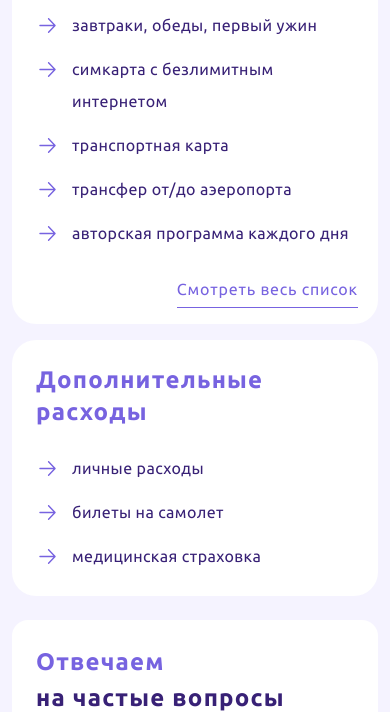
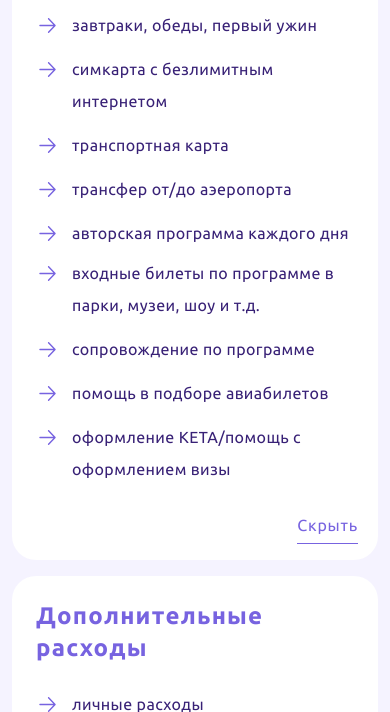
Before and after one commit to AzamjonKobulov/wings-tour, a website: page public/course.html in a window 390 px wide. Both pictures are taken after a click on the button "Смотреть весь список". Shown: the part 3396-4108 px from the top of the page. Drawn offline with nearby package versions, Linux system fonts and the light colour scheme.

Commit message:
fix/issue

```diff
--- a/public/course.html
+++ b/public/course.html
@@ -1108,7 +1108,10 @@
                   </ul>
 
                   <!-- Right -->
-                  <ul id="additional-info" class="hidden sm:block space-y-3">
+                  <ul
+                    id="additional-info-price"
+                    class="hidden sm:block space-y-3"
+                  >
                     <li class="flex gap-3">
                       <img
                         src="./assets/images/icon-arrow-right.svg"
@@ -1163,7 +1166,7 @@
               <div class="flex sm:hidden items-center justify-end pb-4 pr-5">
                 <button
                   class="text-brand-vivid-purple leading-8 tracking-wider border-b border-brand-vivid-purple pb-0.5"
-                  id="toggle-info"
+                  id="toggle-info-price"
                 >
                   Смотреть весь список
                 </button>
--- a/public/js/script.js
+++ b/public/js/script.js
@@ -265,35 +265,37 @@ document.addEventListener("DOMContentLoaded", () => {
   });
 });
 
-// Select the button and the paragraph
-const button = document.getElementById("toggle-info");
-const paragraph = document.getElementById("additional-info");
+// Function to handle toggle functionality
+function setupToggle(buttonId, contentId, showText, hideText) {
+  const button = document.getElementById(buttonId);
+  const content = document.getElementById(contentId);
 
-// Add an event listener to the button
-button.addEventListener("click", () => {
-  // Toggle the "hidden" class on the paragraph
-  paragraph.classList.toggle("hidden");
+  // Ensure both button and content exist
+  if (!button || !content) {
+    console.warn(
+      `Button or content element not found: ${buttonId}, ${contentId}`
+    );
+    return;
+  }
 
-  // Update the button text based on the paragraph's visibility
-  if (paragraph.classList.contains("hidden")) {
-    button.textContent = "Подробнее"; // Set to "More details"
-  } else {
-    button.textContent = "Скрыть"; // Set to "Hide"
-  }
-});
+  button.addEventListener("click", () => {
+    content.classList.toggle("hidden"); // Toggle the "hidden" class
 
-const hideBtnPriceInfo = document.getElementById("toggle-info");
-const additionalInfo1 = document.getElementById("additional-info");
+    // Update button text based on content visibility
+    button.textContent = content.classList.contains("hidden")
+      ? showText
+      : hideText;
+  });
+}
 
-hideBtnPriceInfo.addEventListener("click", () => {
-  additionalInfo1.classList.toggle("hidden");
-
-  if (additionalInfo1.classList.contains("hidden")) {
-    hideBtnPriceInfo.textContent = "Смотреть весь список"; // View Full List
-  } else {
-    hideBtnPriceInfo.textContent = "Скрыть"; // Hide
-  }
-});
+// Setup toggles for different buttons and content
+setupToggle(
+  "toggle-info-price",
+  "additional-info-price",
+  "Смотреть весь список",
+  "Скрыть"
+);
+setupToggle("toggle-info", "additional-info", "Подробнее", "Скрыть");
 
 // Footer Accordion
 document.addEventListener("DOMContentLoaded", () => {
```
Also changed, not shown: public/css/styles.css.
